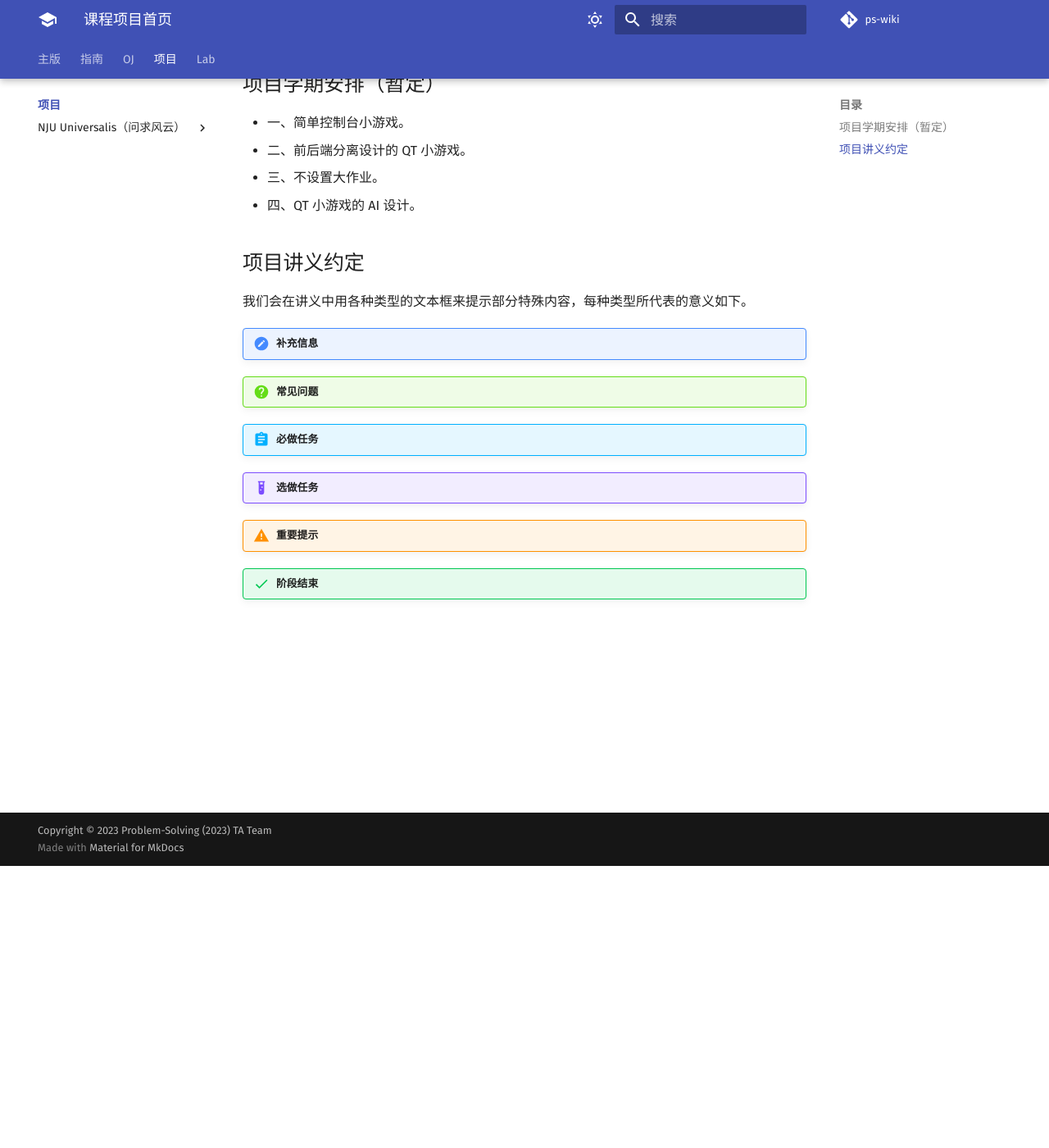
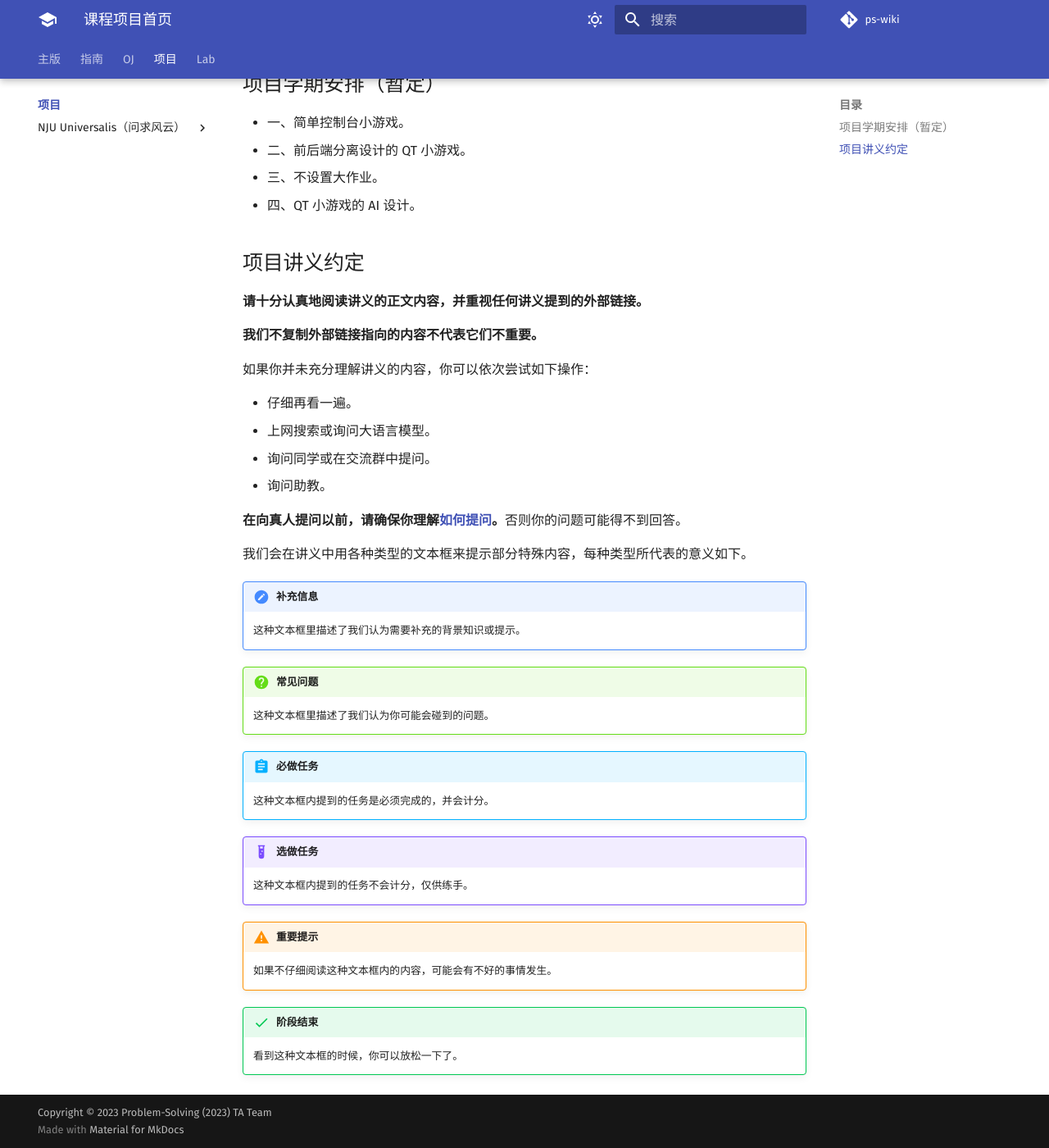
Before and after one commit to PS2023-programming/ps-wiki, an MkDocs documentation site: the page built from docs/program/index.md, in a window 1280 px wide and 1400 px high, scrolled down 344 px. Shown: the whole window at 82% size. Built offline with MkDocs 1.6.1 and Material for MkDocs 9.7.7, drawn with Linux system fonts in a browser that asks for light colours; comment, search, counter and statistics services are not loaded.

```diff
--- a/docs/program/index.md
+++ b/docs/program/index.md
@@ -17,16 +17,35 @@
 
 ## 项目讲义约定
 
+**请十分认真地阅读讲义的正文内容，并重视任何讲义提到的外部链接。**
+
+**我们不复制外部链接指向的内容不代表它们不重要。**
+
+如果你并未充分理解讲义的内容，你可以依次尝试如下操作：
+
++ 仔细再看一遍。
++ 上网搜索或询问大语言模型。
++ 询问同学或在交流群中提问。
++ 询问助教。
+
+**在向真人提问以前，请确保你理解[如何提问](../../../../start/#question)。**否则你的问题可能得不到回答。
+
 我们会在讲义中用各种类型的文本框来提示部分特殊内容，每种类型所代表的意义如下。
 
 !!! note "补充信息"
+    这种文本框里描述了我们认为需要补充的背景知识或提示。
 
 !!! question "常见问题"
+    这种文本框里描述了我们认为你可能会碰到的问题。
 
 !!! abstract "必做任务"
+    这种文本框内提到的任务是必须完成的，并会计分。
 
 !!! example "选做任务"
+    这种文本框内提到的任务不会计分，仅供练手。
 
 !!! warning "重要提示"
+    如果不仔细阅读这种文本框内的内容，可能会有不好的事情发生。
 
 !!! success "阶段结束"
+    看到这种文本框的时候，你可以放松一下了。
--- a/mkdocs.yml
+++ b/mkdocs.yml
@@ -138,5 +138,15 @@ nav:
         - program/ps1/0/index.md
         - 梦开始的地方: program/ps1/0/getcode.md
         - 基础设施: program/ps1/0/complete_shell.md
+      - 一：Hello, Minitui!:
+        - program/ps1/1/index.md
+        - RTFSC（框架代码导读）: program/ps1/1/learn_program.md
+        - 组件管理与绘制: program/ps1/1/draw.md
+        - 用户输入与事件: program/ps1/1/event.md
+      - 二：地图编辑器:
+        - program/ps1/2/index.md
+        - 多组件与布局: program/ps1/2/layout.md
+        - 地图显示与编辑: program/ps1/2/map.md
+        - 地图数据持久化: program/ps1/2/serialization.md
   - Lab:
     - lab/index.md
```
Also changed, not shown: docs/program/ps1/1/draw.md (added, +1 -0 lines), docs/program/ps1/1/event.md (added, +1 -0 lines), docs/program/ps1/1/index.md (added, +24 -0 lines), docs/program/ps1/1/learn_program.md (added, +79 -0 lines), docs/program/ps1/index.md (+6 -2 lines), docs/start/index.md (+2 -2 lines), 1 other file.
